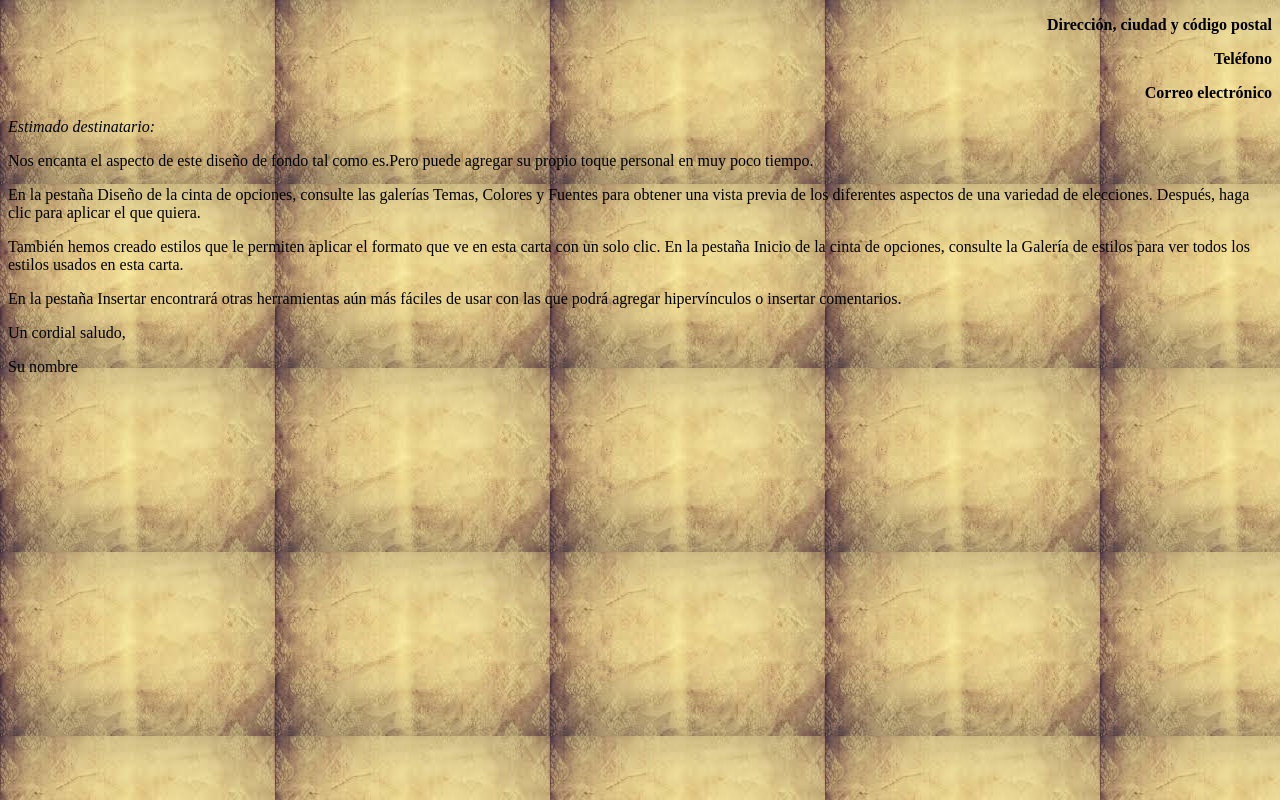
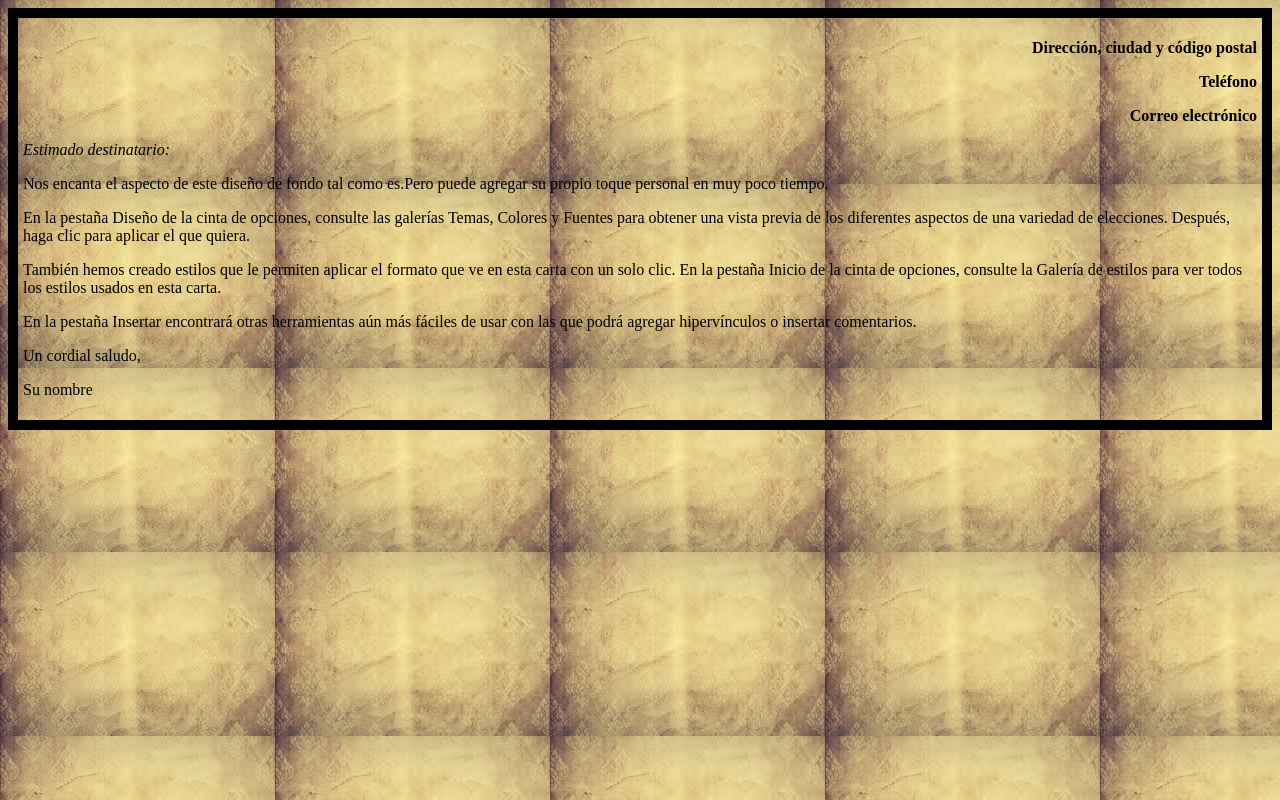
Before and after one commit to elena9207/aprendizaje-html, a plain HTML site: page carta.html in a window 1280 px wide. Drawn offline with Linux system fonts and the light colour scheme.

Commit message:
Update estilos.css

```diff
--- a/estilos.css
+++ b/estilos.css
@@ -11,3 +11,8 @@ td {
 img {
     width: 350px;
 }
+
+div {
+    border: 10px solid black;
+    padding: 5px;
+}
```
